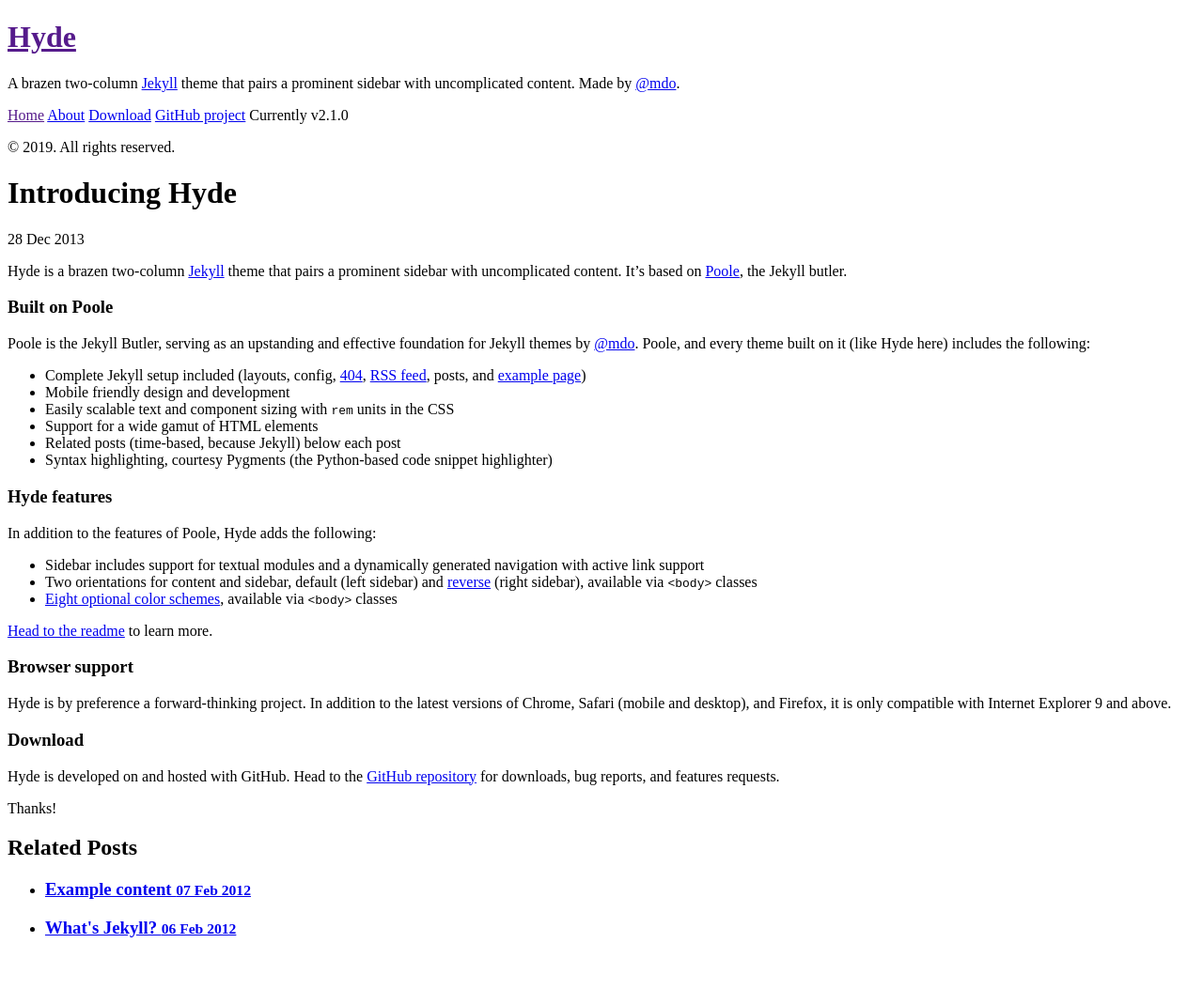
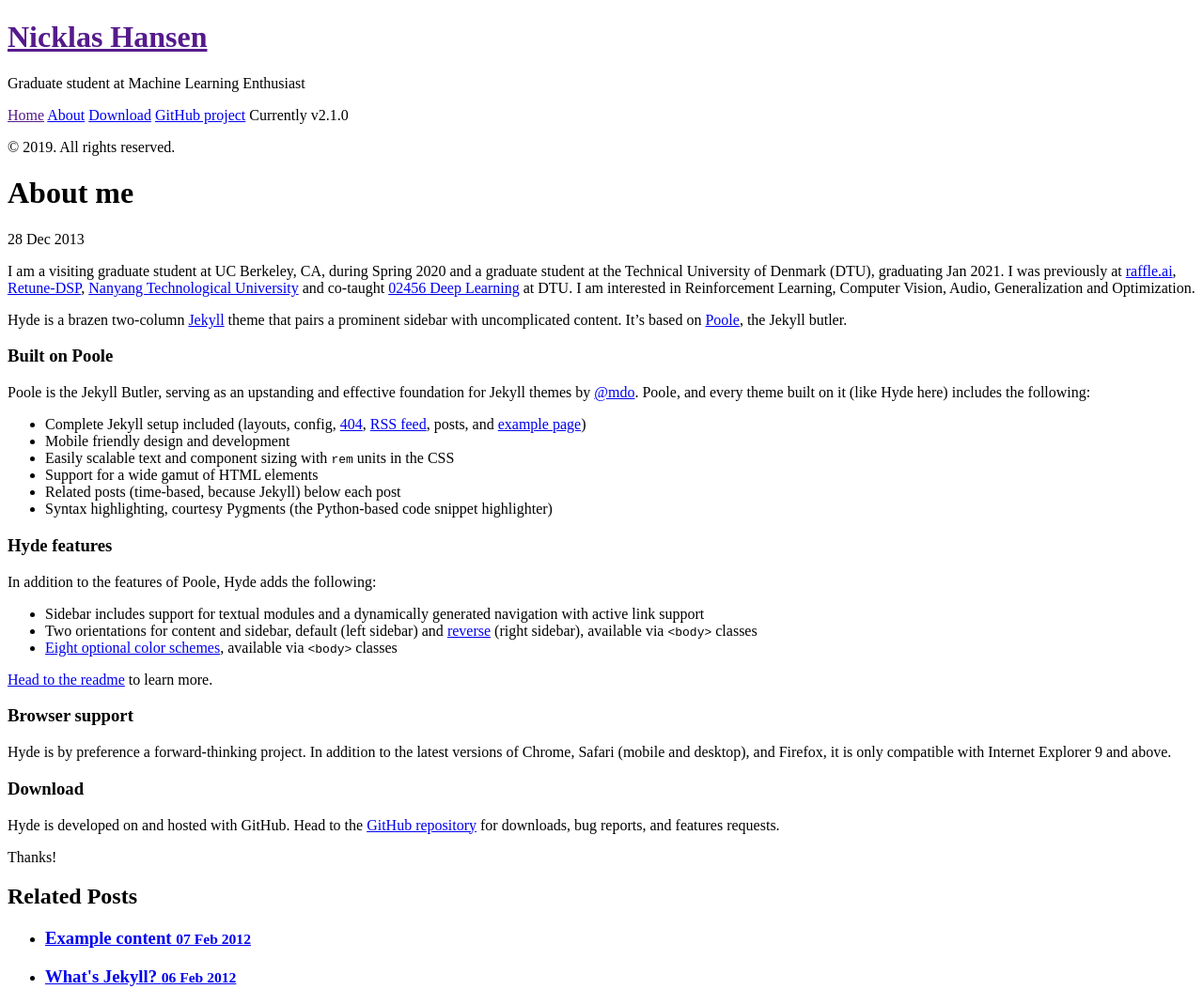
Before and after one commit to nicklashansen/nicklashansen.github.io, a Jekyll site: the page built from _posts/2013-12-28-introducing-hyde.md, in a window 1280 px wide. Shown: the whole page at 94% size. Built offline with Jekyll 4.4.1, drawn with Linux system fonts in a browser that asks for light colours; Markdown is read by kramdown in place of the engine named in the settings; before the commit the page ends 1018 px from its top, so only the background shows below that.

Commit message:
updated about me

```diff
--- a/_config.yml
+++ b/_config.yml
@@ -7,15 +7,15 @@
 relative_permalinks: false
 
 # Setup
-title:            Hyde
-tagline:          'A Jekyll theme'
-description:      'A brazen two-column <a href="http://jekyllrb.com" target="_blank">Jekyll</a> theme that pairs a prominent sidebar with uncomplicated content. Made by <a href="https://twitter.com/mdo" target="_blank">@mdo</a>.'
-url:              http://hyde.getpoole.com
+title:            'Nicklas Hansen'
+tagline:          'Machine Learning Enthusiast'
+description:      'Graduate student at Machine Learning Enthusiast'
+url:              https://nicklashansen.github.io
 baseurl:          /
 
 author:
-  name:           'Mark Otto'
-  url:            https://twitter.com/mdo
+  name:           'Nicklas Hansen'
+  url:            https://nicklashansen.github.io
 
 paginate:         5
 
@@ -23,4 +23,4 @@
 version:          2.1.0
 
 github:
-  repo:           https://github.com/poole/hyde
+  repo:           https://github.com/nicklashansen/nicklashansen.github.io
--- a/_posts/2013-12-28-introducing-hyde.md
+++ b/_posts/2013-12-28-introducing-hyde.md
@@ -1,7 +1,9 @@
 ---
 layout: post
-title: Introducing Hyde
+title: About me
 ---
+
+I am a visiting graduate student at UC Berkeley, CA, during Spring 2020 and a graduate student at the Technical University of Denmark (DTU), graduating Jan 2021. I was previously at [raffle.ai](https://www.raffle.ai/), [Retune-DSP](https://www.retune-dsp.com/), [Nanyang Technological University](https://www.ntu.edu.sg/Pages/home.aspx) and co-taught [02456 Deep Learning](https://github.com/DeepLearningDTU/02456-deep-learning-with-PyTorch) at DTU. I am interested in Reinforcement Learning, Computer Vision, Audio, Generalization and Optimization.
 
 Hyde is a brazen two-column [Jekyll](http://jekyllrb.com) theme that pairs a prominent sidebar with uncomplicated content. It's based on [Poole](http://getpoole.com), the Jekyll butler.
 
```
